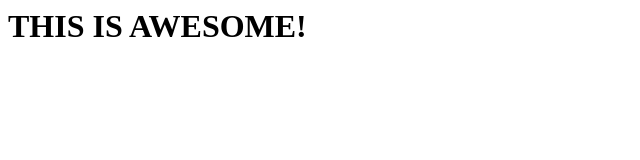
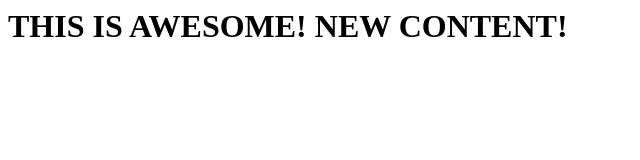
Before and after one commit to dxdc100xp/cera-test, a plain HTML site: page site/index.html in a window 1280 px wide. Shown: the whole page, without its empty margins (0-640 px from the left). Drawn offline with Linux system fonts and the light colour scheme.

Commit message:
Small changes

```diff
--- a/site/index.html
+++ b/site/index.html
@@ -3,6 +3,6 @@
 	<title>OMG</title>
 </head>
 <body>
-<h1>THIS IS AWESOME!</h1>
+<h1>THIS IS AWESOME! NEW CONTENT!</h1>
 </body>
 </html>
```
